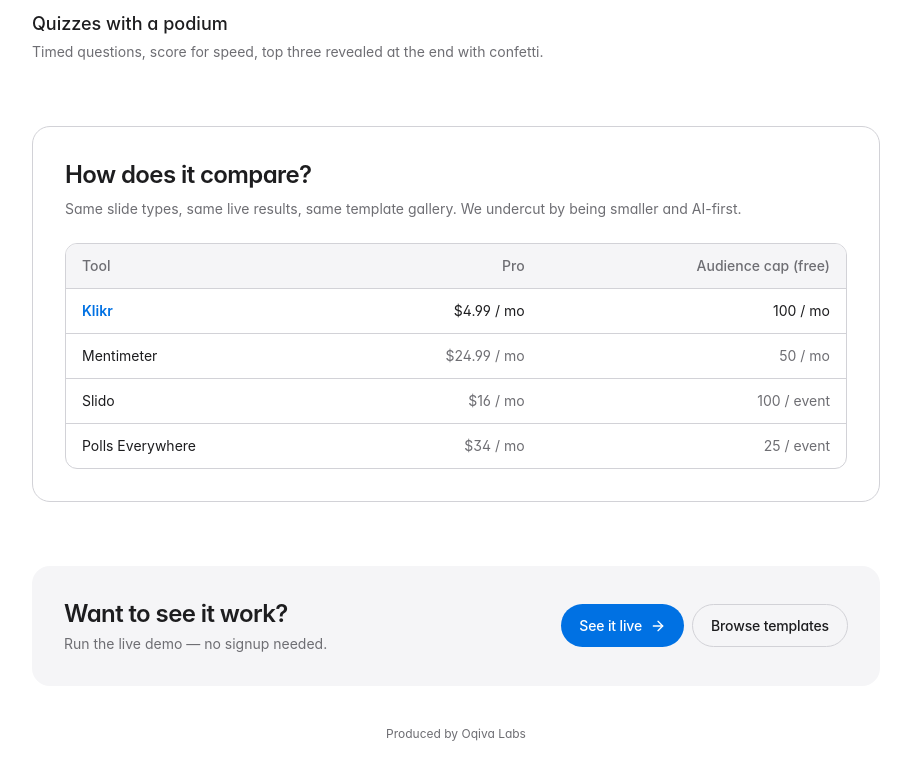
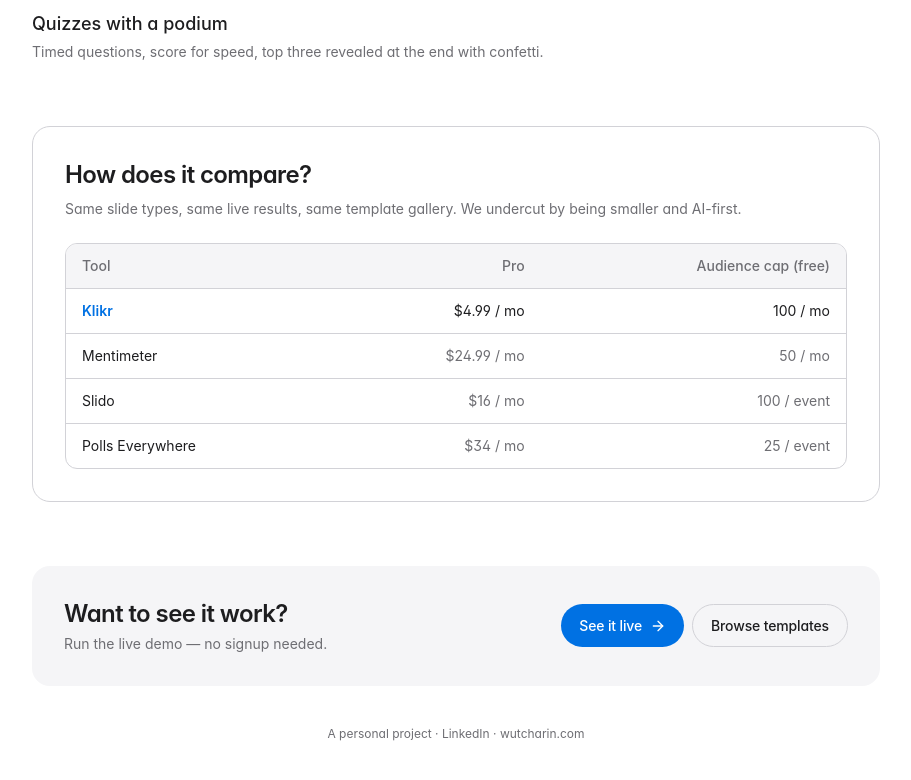
Before and after one commit to wutcharinth/Klikr, a Next.js app: page /about in a window 1280 px wide. Shown: the part 3738-4518 px from the top of the page, without its empty margins (184-1095 px from the left). Built offline with nearby package versions, Linux system fonts and the light colour scheme; no server answers.

Commit message:
chore: replace Oqiva Labs attribution with personal project + LinkedIn/website links

```diff
--- a/app/about/page.tsx
+++ b/app/about/page.tsx
@@ -133,14 +133,23 @@
       </section>
 
       <p className="mt-10 text-center text-xs muted-text">
-        Produced by{" "}
+        A personal project ·{" "}
         <a
-          href="https://oqiva-labs.pages.dev/"
+          href="https://www.linkedin.com/in/wutcharin/"
           target="_blank"
           rel="noopener noreferrer"
           className="hover:text-[var(--ink)] underline-offset-4 hover:underline"
         >
-          Oqiva Labs
+          LinkedIn
+        </a>{" "}
+        ·{" "}
+        <a
+          href="https://wutcharin.com/"
+          target="_blank"
+          rel="noopener noreferrer"
+          className="hover:text-[var(--ink)] underline-offset-4 hover:underline"
+        >
+          wutcharin.com
         </a>
       </p>
     </main>
--- a/app/page.tsx
+++ b/app/page.tsx
@@ -124,14 +124,23 @@
             </Link>
           </p>
           <p className="mt-3 text-center text-[11px] muted-text">
-            Produced by{" "}
+            A personal project ·{" "}
             <a
-              href="https://oqiva-labs.pages.dev/"
+              href="https://www.linkedin.com/in/wutcharin/"
               target="_blank"
               rel="noopener noreferrer"
               className="hover:text-[var(--ink)] underline-offset-4 hover:underline"
             >
-              Oqiva Labs
+              LinkedIn
+            </a>{" "}
+            ·{" "}
+            <a
+              href="https://wutcharin.com/"
+              target="_blank"
+              rel="noopener noreferrer"
+              className="hover:text-[var(--ink)] underline-offset-4 hover:underline"
+            >
+              wutcharin.com
             </a>
           </p>
         </Reveal>
```
Also changed, not shown: 1 other file (tests, documents, lock files or other folders).
